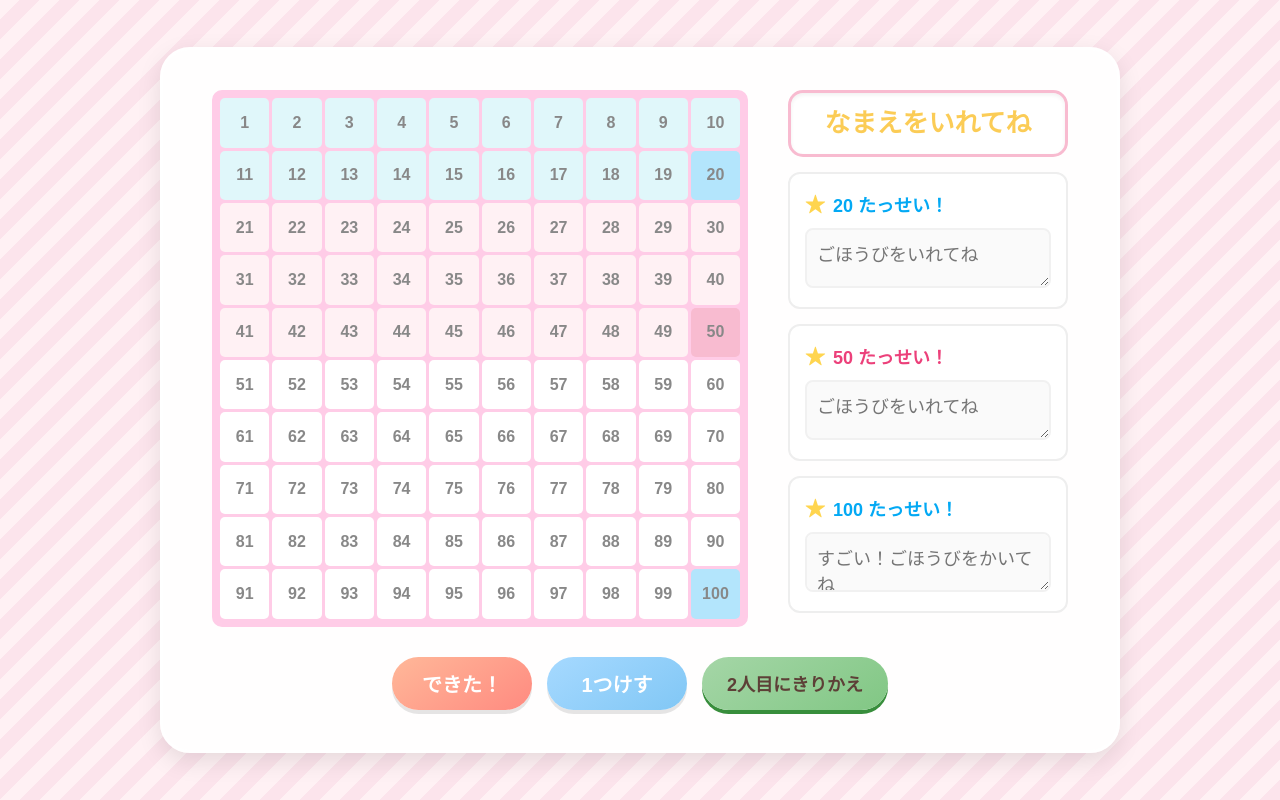
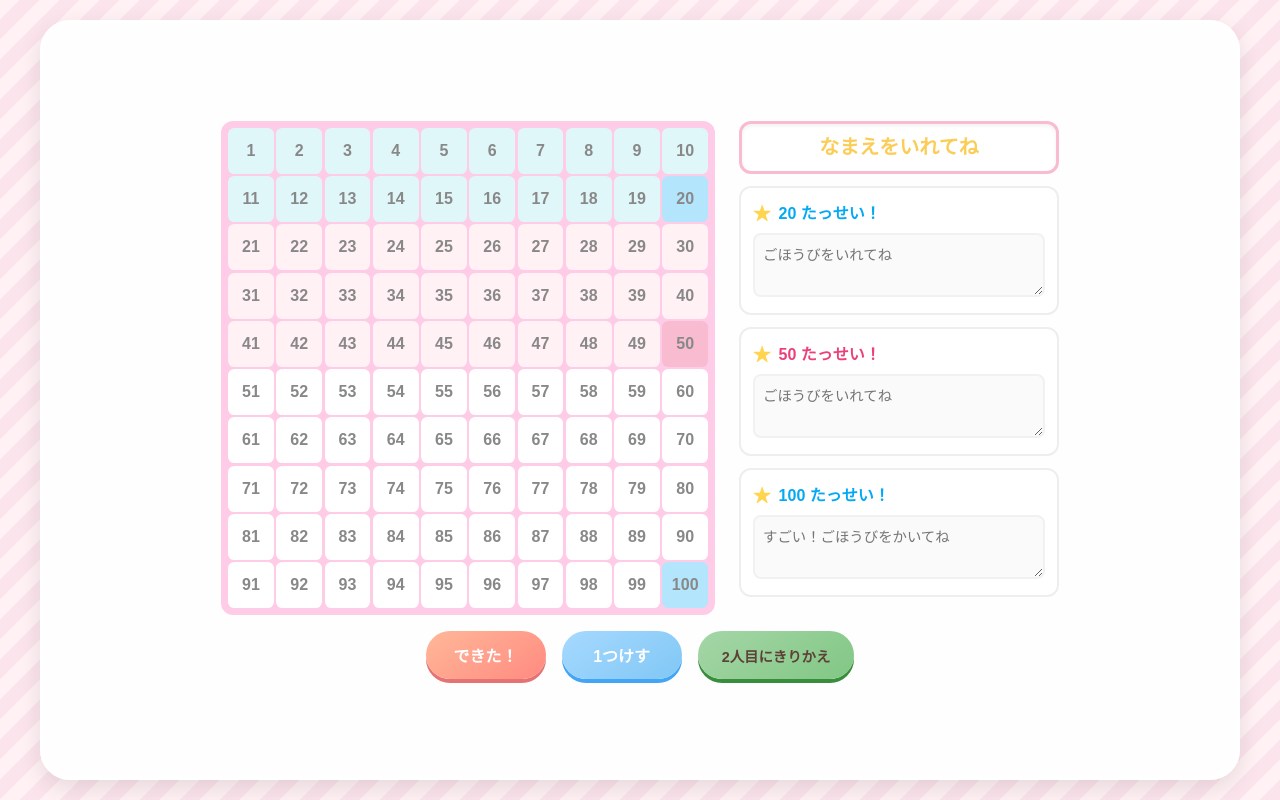
Before and after one commit to nonaka-a/get_ready, a plain HTML site: page index.html in a window 1280 px wide. Drawn offline with Linux system fonts and the light colour scheme; a web font is replaced by a local one.

Commit message:
Update style.css

```diff
--- a/style.css
+++ b/style.css
@@ -13,21 +13,22 @@ body {
     display: flex;
     justify-content: center;
     align-items: center;
-    padding: 20px;
+    padding: 2vh 2vw; /* 画面サイズに応じた余白 */
     box-sizing: border-box;
 }
 
 .app-container {
     background-color: rgba(255, 255, 255, 0.95);
-    width: 100%;
-    max-width: 960px;
+    width: 95vw;    /* 画面幅の95% */
+    height: 95vh;   /* 画面高さの95% */
+    max-width: 1200px; /* PCでの最大幅を少し広げる */
     box-sizing: border-box;
     display: flex;
     flex-direction: column;
     justify-content: center;
     align-items: center;
-    gap: 30px;
-    padding: 40px;
+    gap: 2vmin; /* 画面の小さい方の辺に応じた隙間 */
+    padding: 3vmin;
     overflow-y: auto;
     border-radius: 30px;
     box-shadow: 0 8px 25px rgba(0, 0, 0, 0.1);
@@ -36,7 +37,7 @@ body {
 
 .main-content {
     display: flex;
-    gap: 40px;
+    gap: 3vmin;
     align-items: flex-start;
     width: 100%;
     justify-content: center;
@@ -45,14 +46,14 @@ body {
 .grid-container {
     display: grid;
     grid-template-columns: repeat(10, 1fr);
-    gap: 3px;
+    gap: 0.3vmin;
     width: 60%;
-    max-width: 520px;
+    max-width: 60vh; /* 高さに合わせた最大幅 */
     background-color: #ffcce7;
     border: 3px solid #ffcce7;
-    border-radius: 10px;
+    border-radius: 1.5vmin;
     flex-shrink: 0;
-    padding: 5px;
+    padding: 0.5vmin;
 }
 
 .grid-cell {
@@ -60,7 +61,7 @@ body {
     display: flex;
     justify-content: center;
     align-items: center;
-    font-size: clamp(10px, 1.8vw, 16px);
+    font-size: 2vmin;
     font-weight: bold;
     color: #888;
     background-color: #fff;
@@ -68,8 +69,8 @@ body {
     background-size: 80%;
     background-position: center;
     background-repeat: no-repeat;
-    border-radius: 5px;
-    cursor: pointer; /* マスをクリック可能にする */
+    border-radius: 0.8vmin;
+    cursor: pointer;
 }
 
 .grid-cell.color-blue { background-color: #e0f7fa; }
@@ -86,22 +87,22 @@ body {
 .rewards-container {
     display: flex;
     flex-direction: column;
-    gap: 15px;
-    width: 40%;
-    max-width: 280px;
+    gap: 1.5vmin;
+    width: 35%;
+    max-width: 320px;
 }
 
 #name-input {
     width: 100%;
     box-sizing: border-box;
-    padding: 15px;
-    font-size: 26px;
+    padding: 1.5vmin;
+    font-size: 2.5vmin;
     font-family: 'Yusei Magic', sans-serif;
     font-weight: bold;
     text-align: center;
     color: #c2185b;
     border: 3px solid #f8bbd0;
-    border-radius: 15px;
+    border-radius: 1.5vmin;
     background-color: #fff;
     outline: none;
     transition: all 0.3s;
@@ -119,23 +120,23 @@ body {
 .reward-box {
     background-color: #fff;
     border: 2px solid #eee;
-    border-radius: 12px;
-    padding: 15px;
+    border-radius: 1.5vmin;
+    padding: 1.5vmin;
     transition: all 0.3s;
 }
 
 .reward-title {
-    margin: 0 0 10px 0;
+    margin: 0 0 1vmin 0;
     font-weight: bold;
-    font-size: clamp(14px, 2vw, 18px);
+    font-size: 2vmin;
     display: flex;
     align-items: center;
 }
 .reward-title::before {
     content: '★';
-    margin-right: 8px;
+    margin-right: 1vmin;
     color: #ffd54f;
-    font-size: 20px;
+    font-size: 2.2vmin;
 }
 
 .reward-title.milestone-20 { color: #03a9f4; }
@@ -144,60 +145,63 @@ body {
 
 textarea {
     width: 100%;
-    height: 60px;
+    height: 8vh;
     box-sizing: border-box;
     border: 2px solid #f1f1f1;
-    border-radius: 8px;
-    padding: 10px;
-    font-size: 18px;
+    border-radius: 1vmin;
+    padding: 1vmin;
+    font-size: 1.8vmin;
     font-family: 'Yusei Magic', sans-serif;
     resize: vertical;
     background-color: #fafafa;
     transition: font-size 0.2s ease;
 }
 textarea.small-font {
-    font-size: 14px;
+    font-size: 1.5vmin;
 }
 
 .button-container {
     display: flex;
-    gap: 15px;
+    gap: 2vmin;
     flex-wrap: wrap;
     justify-content: center;
 }
 
-#stamp-button, #undo-button {
-    padding: 12px 30px;
-    font-size: 20px;
+#stamp-button, #undo-button, #switch-page-button {
+    padding: 1.5vmin 3vmin;
+    font-size: 2vmin;
     font-family: 'Yusei Magic', sans-serif;
     font-weight: bold;
     cursor: pointer;
     border: none;
     border-radius: 50px;
     color: white;
-    min-width: 140px;
+    min-width: 15vmin;
     text-align: center;
     transition: all 0.2s ease;
-    box-shadow: 0 4px 0 0 rgba(0,0,0,0.1);
     transform: translateY(0);
 }
 #stamp-button:disabled, #undo-button:disabled {
     opacity: 0.6;
     cursor: not-allowed;
 }
-#stamp-button:active, #undo-button:active {
+#stamp-button:active, #undo-button:active, #switch-page-button:active {
     transform: translateY(2px);
-    box-shadow: 0 2px 0 0 rgba(0,0,0,0.1);
 }
 
-#stamp-button { background: linear-gradient(145deg, #ffb899, #ff8a80); }
-#undo-button { background: linear-gradient(145deg, #a6d9ff, #81c7f5); }
+#stamp-button { background: linear-gradient(145deg, #ffb899, #ff8a80); box-shadow: 0 4px 0 0 #e57373; }
+#undo-button { background: linear-gradient(145deg, #a6d9ff, #81c7f5); box-shadow: 0 4px 0 0 #42a5f5; }
+#switch-page-button { color: #5d4037; background: linear-gradient(145deg, #a5d6a7, #81c784); box-shadow: 0 4px 0 0 #388e3c; font-size: 1.8vmin; }
+
+#stamp-button:active { box-shadow: 0 2px 0 0 #e57373; }
+#undo-button:active { box-shadow: 0 2px 0 0 #42a5f5; }
+#switch-page-button:active { box-shadow: 0 2px 0 0 #388e3c; }
 
 #stamp-animation-img {
     position: fixed;
     z-index: 100;
-    width: 100px;
-    height: 100px;
+    width: 12vmin;
+    height: 12vmin;
     pointer-events: none;
     display: none;
     transform: translate(-50%, -120%);
@@ -240,8 +244,8 @@ textarea.small-font {
 
 .confetti {
     position: absolute;
-    width: 10px;
-    height: 20px;
+    width: 1.2vmin;
+    height: 2.4vmin;
     opacity: 0;
     animation-name: confetti-fall;
     animation-duration: 4s;
@@ -275,8 +279,8 @@ textarea.small-font {
 
 .milestone-popup {
     background: linear-gradient(145deg, #fff9c4, #ffecb3);
-    padding: 40px 60px;
-    border-radius: 30px;
+    padding: 4vmin 6vmin;
+    border-radius: 3vmin;
     text-align: center;
     box-shadow: 0 10px 30px rgba(0,0,0,0.2);
     border: 5px solid #fff;
@@ -290,16 +294,16 @@ textarea.small-font {
 }
 
 #milestone-text {
-    font-size: clamp(32px, 8vw, 70px);
-    margin: 0 0 30px 0;
+    font-size: 7vmin;
+    margin: 0 0 3vmin 0;
     color: #ec407a;
-    text-shadow: 2px 2px 0 #fff, 4px 4px 0 rgba(255, 138, 128, 0.5);
+    text-shadow: 0.2vmin 0.2vmin 0 #fff, 0.4vmin 0.4vmin 0 rgba(255, 138, 128, 0.5);
     line-height: 1.2;
 }
 
 #milestone-close-button {
-    padding: 15px 40px;
-    font-size: 24px;
+    padding: 1.5vmin 4vmin;
+    font-size: 2.5vmin;
     font-family: 'Yusei Magic', sans-serif;
     font-weight: bold;
     cursor: pointer;
@@ -307,44 +311,21 @@ textarea.small-font {
     border-radius: 50px;
     color: white;
     background: linear-gradient(145deg, #ff8a80, #ff5252);
-    box-shadow: 0 5px 0 0 #c62828;
+    box-shadow: 0 0.5vmin 0 0 #c62828;
     transition: all 0.1s ease;
 }
 #milestone-close-button:active {
     transform: translateY(3px);
-    box-shadow: 0 2px 0 0 #c62828;
+    box-shadow: 0 0.2vmin 0 0 #c62828;
 }
 
-#switch-page-button {
-    padding: 12px 25px;
-    font-size: 18px;
-    font-family: 'Yusei Magic', sans-serif;
-    font-weight: bold;
-    cursor: pointer;
-    border: none;
-    border-radius: 50px;
-    color: #5d4037;
-    min-width: 140px;
-    text-align: center;
-    transition: all 0.2s ease;
-    background: linear-gradient(145deg, #a5d6a7, #81c784);
-    box-shadow: 0 4px 0 0 #388e3c;
-    transform: translateY(0);
-}
-
-#switch-page-button:active {
-    transform: translateY(2px);
-    box-shadow: 0 2px 0 0 #388e3c;
-}
-
-/* --- ▼▼▼ ここからスタンプ変更モーダルのスタイルを追加 ▼▼▼ --- */
 .stamp-change-modal {
     position: fixed;
     top: 0;
     left: 0;
     width: 100%;
     height: 100%;
-    background-color: rgba(135, 206, 250, 0.7); /* 半透明の水色背景 */
+    background-color: rgba(135, 206, 250, 0.7);
     display: flex;
     justify-content: center;
     align-items: center;
@@ -360,8 +341,8 @@ textarea.small-font {
 
 .stamp-change-popup {
     background: #fff;
-    padding: 30px;
-    border-radius: 20px;
+    padding: 3vmin;
+    border-radius: 2vmin;
     text-align: center;
     box-shadow: 0 10px 30px rgba(0,0,0,0.2);
     border: 5px solid #fff;
@@ -369,40 +350,40 @@ textarea.small-font {
 }
 
 .stamp-change-popup h3 {
-    margin: 0 0 20px 0;
+    margin: 0 0 2vmin 0;
     color: #666;
-    font-size: 24px;
+    font-size: 2.5vmin;
 }
 
 #stamp-options-container {
     display: grid;
     grid-template-columns: repeat(4, 1fr);
-    gap: 15px;
-    margin-bottom: 30px;
+    gap: 1.5vmin;
+    margin-bottom: 3vmin;
 }
 
 .stamp-option {
-    width: 60px;
-    height: 60px;
+    width: 7vmin;
+    height: 7vmin;
     background-size: contain;
     background-position: center;
     background-repeat: no-repeat;
     border-radius: 50%;
     cursor: pointer;
     transition: all 0.2s ease;
-    border: 4px solid transparent;
+    border: 0.5vmin solid transparent;
 }
 .stamp-option:hover {
     transform: scale(1.1);
 }
 .stamp-option.selected {
-    border-color: #ffc107; /* 選択中のスタンプに黄色い枠 */
+    border-color: #ffc107;
     box-shadow: 0 0 10px #ffc107;
 }
 
 #stamp-change-close-button {
-    padding: 10px 30px;
-    font-size: 18px;
+    padding: 1vmin 3vmin;
+    font-size: 1.8vmin;
     font-family: 'Yusei Magic', sans-serif;
     font-weight: bold;
     cursor: pointer;
```
